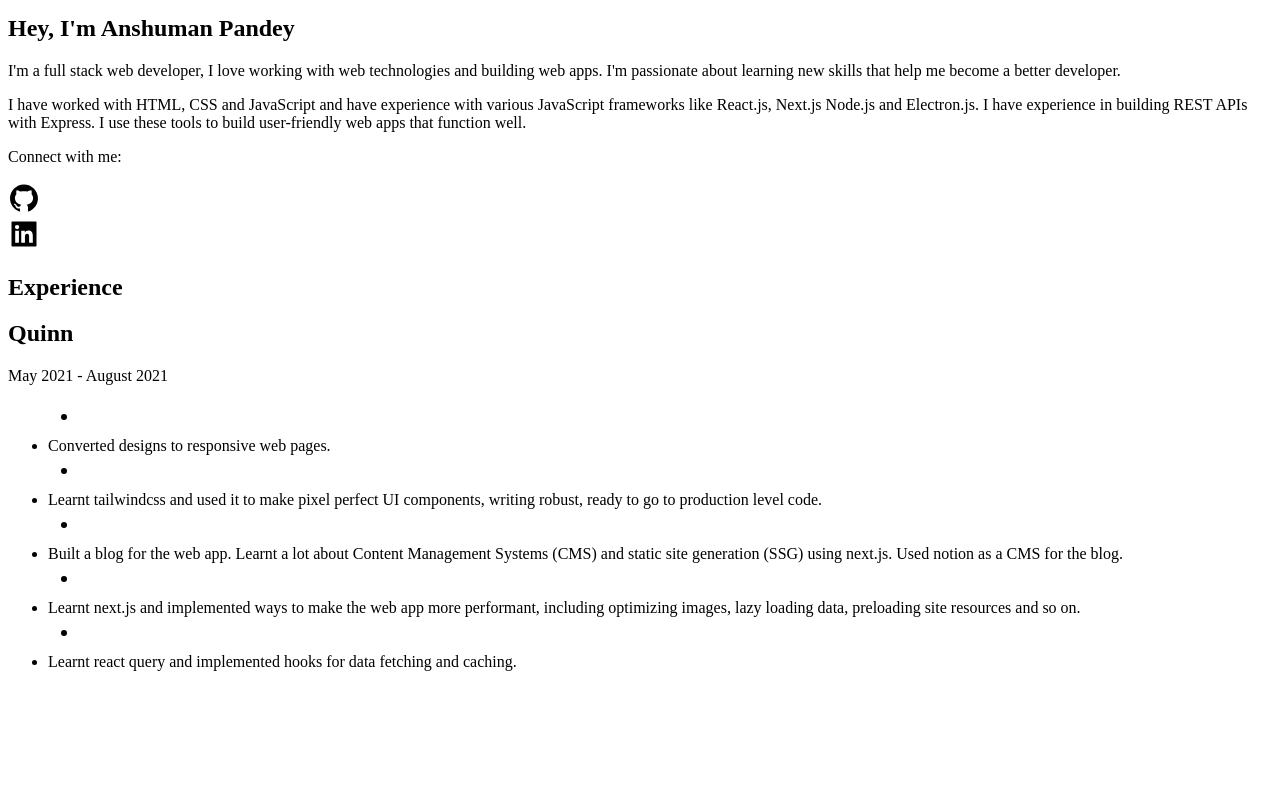
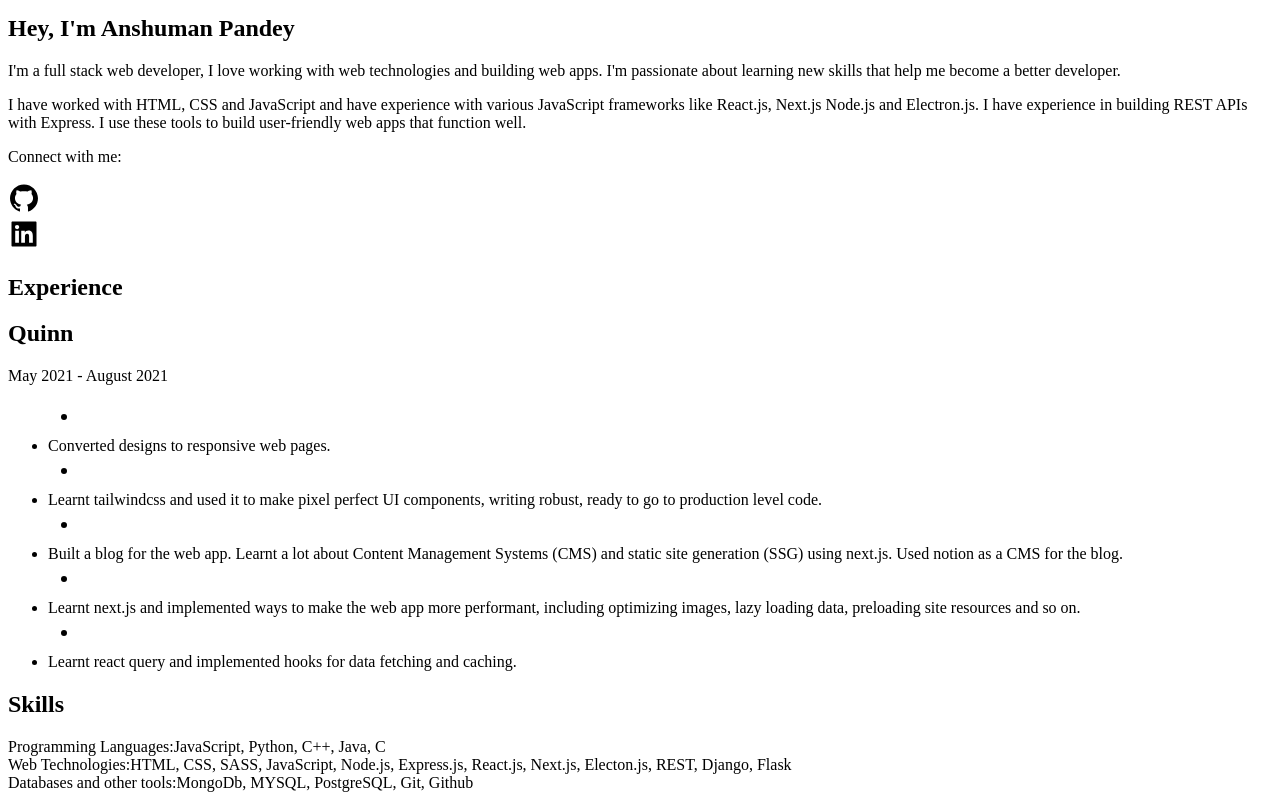
Before and after one commit to pandeymangg/portfolio, a Next.js app: page / in a window 1280 px wide. Shown: the part 494-1294 px from the top of the page. Before the commit the page ends 1181 px from the top, so only its background shows below. Built offline with nearby package versions, Linux system fonts and the light colour scheme.

Commit message:
skills section

```diff
--- a/src/components/Experience/index.jsx
+++ b/src/components/Experience/index.jsx
@@ -1,13 +1,12 @@
 import React from "react";
 import DatePill from "../Blog/DatePill";
 import { BsDot } from "react-icons/bs";
-import Link from "next/link";
 
 const Experience = () => {
   return (
     <section
       id="experience"
-      className="home w-full mx-auto flex flex-col px-8 bg-white mb-8"
+      className="experience w-full mx-auto flex flex-col px-8 bg-white mb-8"
     >
       <div className="max-w-2xl flex flex-col mx-auto items-start">
         <div className="mb-16">
--- /dev/null
+++ b/src/components/Skills/index.jsx
@@ -0,0 +1,47 @@
+import React from "react";
+
+const Skills = () => {
+  return (
+    <section
+      id="skills"
+      className="skills w-full mx-auto flex flex-col px-8 bg-white mb-8"
+    >
+      <div className="max-w-2xl flex flex-col mx-auto items-start">
+        <div className="mb-8">
+          <h1 className="text-5xl font-bold tracking-tight text-black">
+            Skills
+          </h1>
+        </div>
+        <div className="flex flex-col gap-2">
+          <div>
+            <span className="text-lg text-black font-bold mr-4">
+              Programming Languages:
+            </span>
+            <span className="text-base text-gray-600">
+              JavaScript, Python, C++, Java, C
+            </span>
+          </div>
+          <div>
+            <span className="text-lg text-black font-bold mr-4">
+              Web Technologies:
+            </span>
+            <span className="text-base text-gray-600">
+              HTML, CSS, SASS, JavaScript, Node.js, Express.js, React.js,
+              Next.js, Electon.js, REST, Django, Flask
+            </span>
+          </div>
+          <div>
+            <span className="text-lg text-black font-bold mr-4">
+              Databases and other tools:
+            </span>
+            <span className="text-base text-gray-600">
+              MongoDb, MYSQL, PostgreSQL, Git, Github
+            </span>
+          </div>
+        </div>
+      </div>
+    </section>
+  );
+};
+
+export default Skills;
--- a/src/pages/index.jsx
+++ b/src/pages/index.jsx
@@ -3,6 +3,7 @@ import Layout from "../components/Layout";
 import Header from "../components/Header";
 import Home from "../components/Home";
 import Experience from "../components/Experience";
+import Skills from "../components/Skills";
 
 export default function HomePage() {
   return (
@@ -10,6 +11,7 @@ export default function HomePage() {
       <Header />
       <Home />
       <Experience />
+      <Skills />
     </Layout>
   );
 }
```
